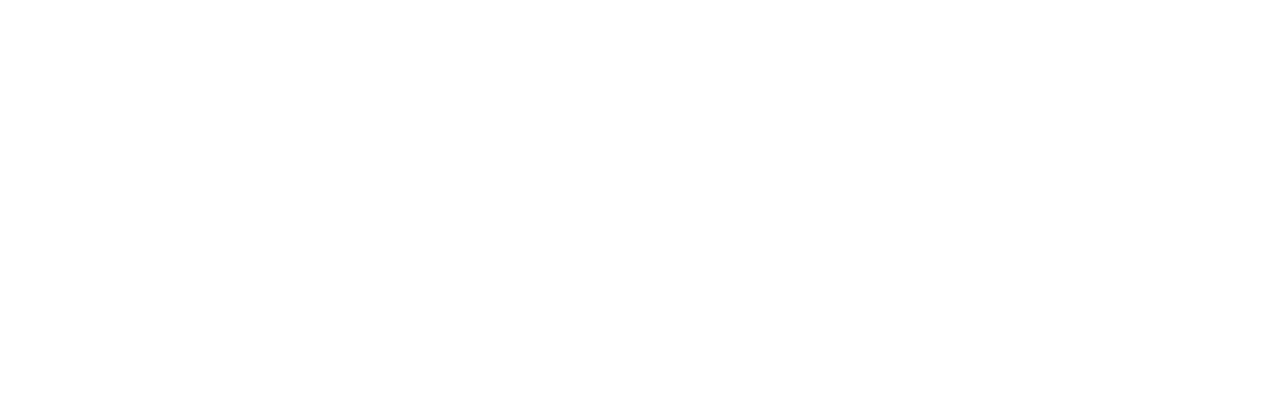
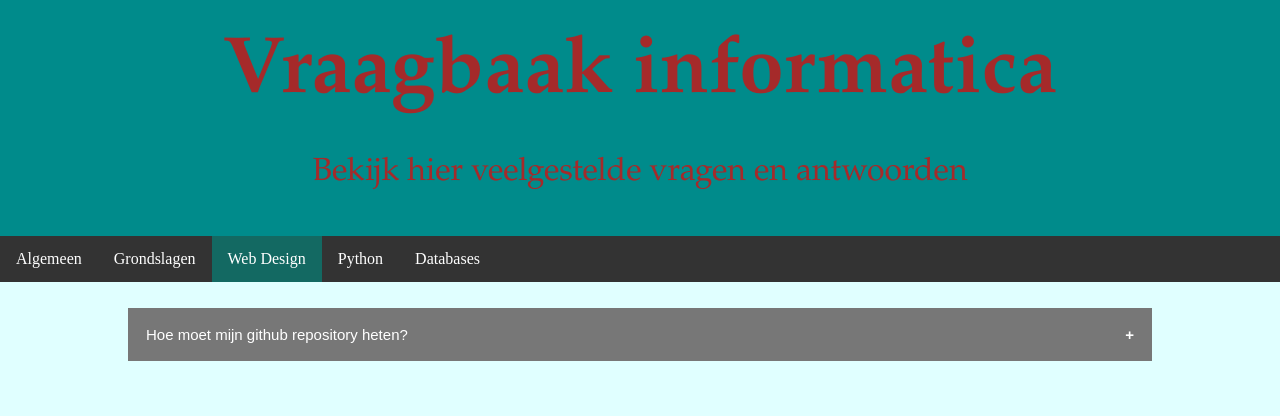
Before and after one commit to MrMeijerink/MrMeijerink.github.io, a plain HTML site: page webdesign.html in a window 1280 px wide. Drawn offline with Linux system fonts and the light colour scheme.

Commit message:
connection to webdesign page

```diff
--- a/webdesign.html
+++ b/webdesign.html
@@ -0,0 +1,41 @@
+<!DOCTYPE html>
+<html>
+
+<head>
+  <link rel="stylesheet" href="styles.css">
+  <script src="vraagScript.js"></script>
+  <title>Vraagbaak Informatica</title>
+</head>
+
+<body>
+  <header>
+    <h1>Vraagbaak informatica</h1>
+    <p>Bekijk hier veelgestelde vragen en antwoorden</p>
+  </header>
+  <nav>
+    <ul>
+      <li><a href="index.html">Algemeen</a></li>
+      <li><a href="grondslagen.html">Grondslagen</a></li>
+      <li><a class="active" href="webdesign.html">Web Design</a></li>
+      <li><a href="#Python">Python</a></li>
+      <li><a href="#Databases">Databases</a></li>
+    </ul>
+  </nav>
+
+  <div class="content">
+    <button class="collapsible-Q">Hoe moet mijn github repository heten?</button>
+    <div class="collapsible-A">
+      <p>
+        Maak een repository aan in de vorm van &lt;gebruikersnaam&gt;.github.io
+        <br>
+        Zorg ervoor dat je hierin &lt;gebruikersnaam&gt; vervangt door de door jouw gekozen github gebruikersnaam.
+      </p>
+    </div>
+  </div>
+
+  <script>
+    initVraag();
+  </script>
+</body>
+
+</html>
```
Also changed, not shown: grondslagen.html (+1 -1 lines), index.html (+1 -1 lines).
